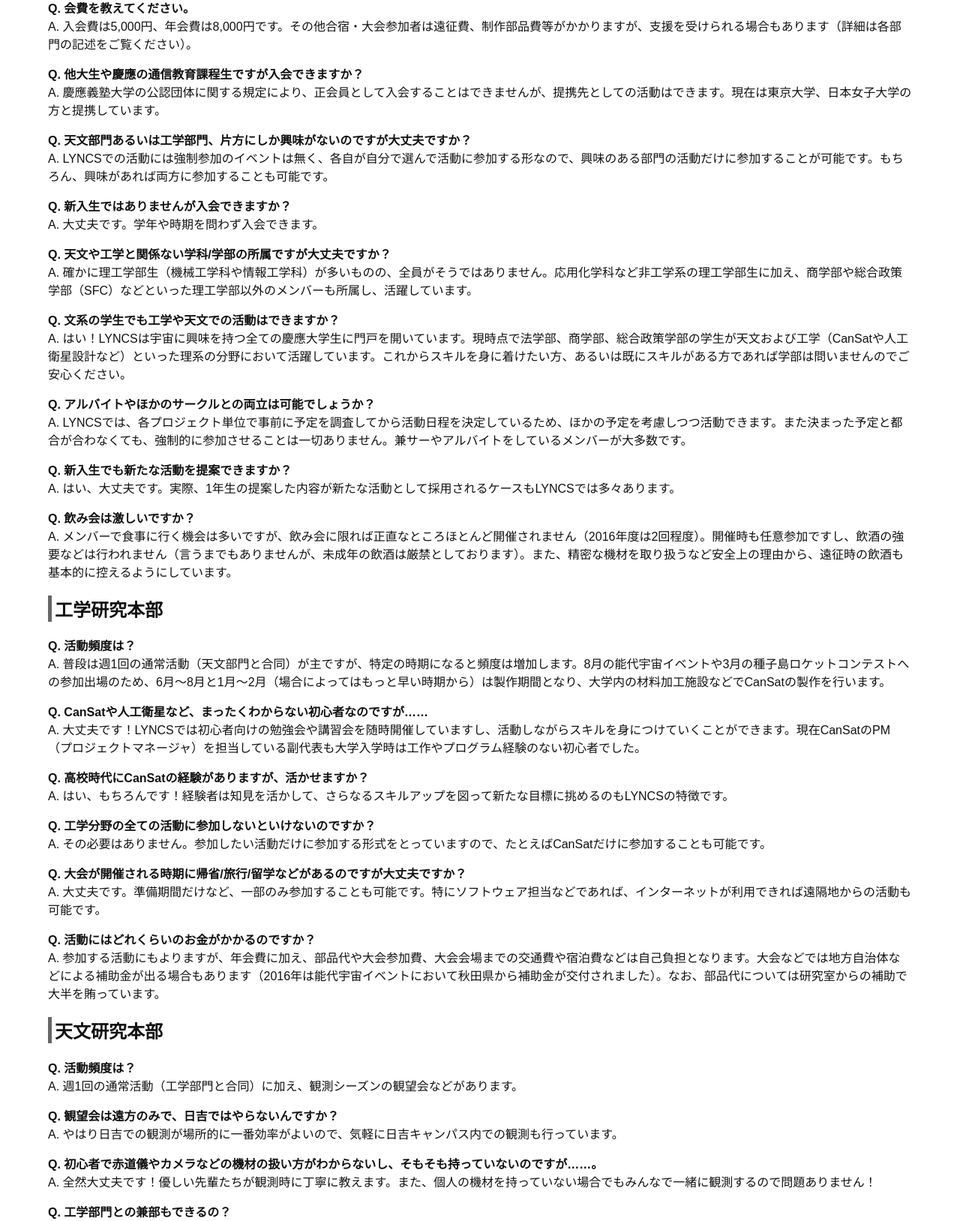
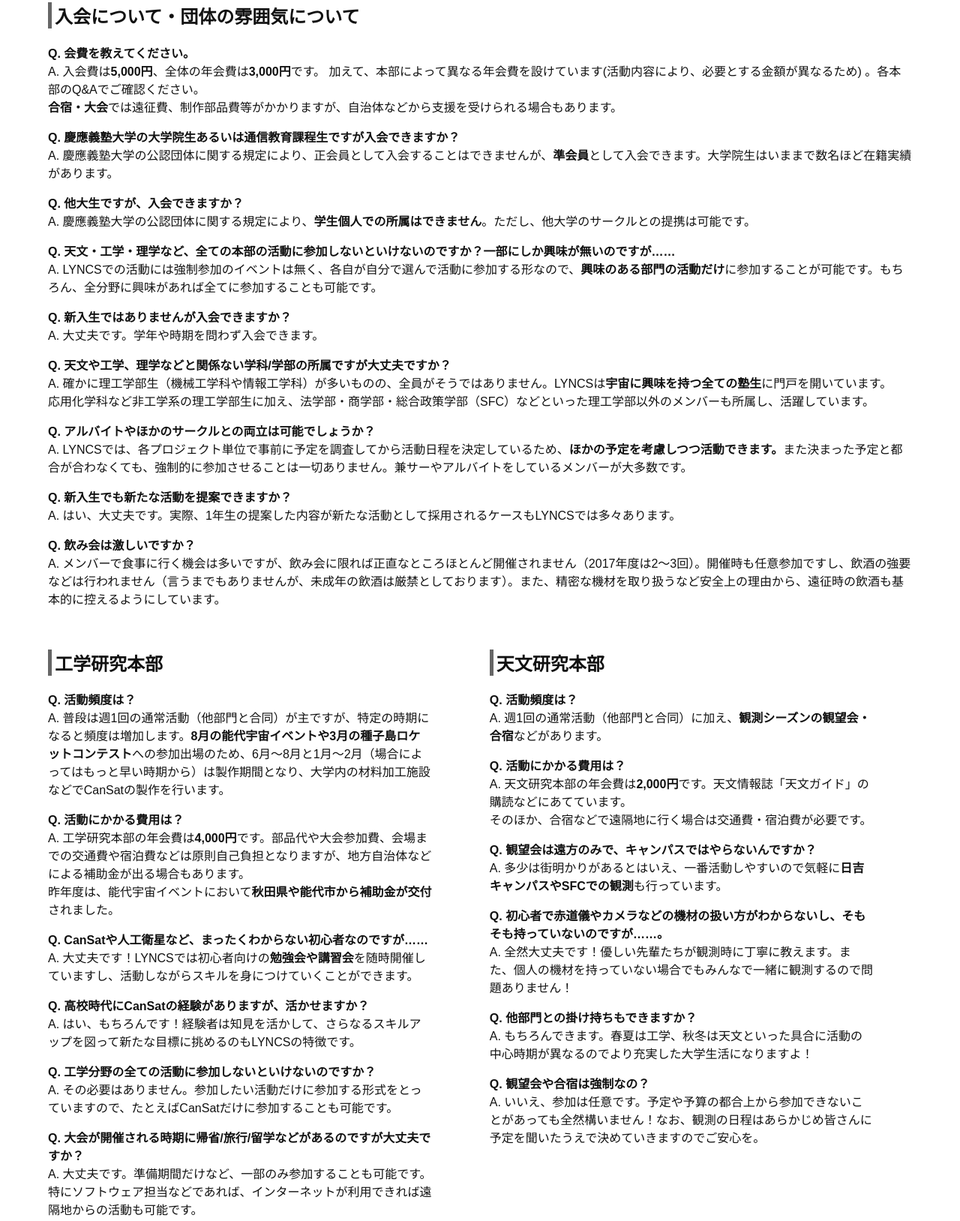
Before and after one commit to LYNCS-Keio/lyncs-official-web, a website: page about/q_and_a.html in a window 1280 px wide. Shown: the part 431-2059 px from the top of the page at 75% size. Drawn offline with nearby package versions, Linux system fonts and the light colour scheme.

Commit message:
renew q_and_a text

```diff
--- a/about/q_and_a.html
+++ b/about/q_and_a.html
@@ -68,37 +68,47 @@
         <h2 class="content_element_title">LYNCSについて</h2>
         <p>
           <span class="question">Q. どういったサークルですか？</span><br>
-          <span class="answer">A. LYNCS（リンクス）は天文から宇宙工学まで、幅広い分野で活動する慶應義塾大学公認団体/文化団体連盟加盟団体（サークル）です。活動分野の広さゆえに自由度が高く、新たなことにも続々とチャレンジできる環境です。また、工学分野では研究室などと連携しており、慶應義塾大学内に存在する旋盤、ボール盤、3Dプリンタなどといった本格的な加工機械を利用することもできます。</span>
+          <span class="answer">
+          A. LYNCS（リンクス）は天文から宇宙工学まで、幅広い分野で活動する<b>慶應義塾大学公認団体/文化団体連盟加盟団体</b>（サークル）です。活動分野の広さゆえに自由度が高く、新たなことにも続々とチャレンジできる環境です。<br>
+          また、工学分野では研究室などと連携しており、慶應義塾大学内に存在する旋盤、ボール盤、3Dプリンタなどといった本格的な加工機械を利用することもできます。
+          </span>
         </p>
+      </div>
 
+      <div class="content_element_full">
         <h2 class="content_element_title">入会について・団体の雰囲気について</h2>
         <p>
           <span class="question">Q. 会費を教えてください。</span><br>
-          <span class="answer">A. 入会費は5,000円、年会費は8,000円です。その他合宿・大会参加者は遠征費、制作部品費等がかかりますが、支援を受けられる場合もあります（詳細は各部門の記述をご覧ください）。</span>
+          <span class="answer">
+          A. 入会費は<b>5,000円</b>、全体の年会費は<b>3,000円</b>です。
+          加えて、本部によって異なる年会費を設けています(活動内容により、必要とする金額が異なるため) 。各本部のQ&Aでご確認ください。<br>
+          <b>合宿・大会</b>では遠征費、制作部品費等がかかりますが、自治体などから支援を受けられる場合もあります。
+          </span>
         </p>
         <p>
-          <span class="question">Q. 他大生や慶應の通信教育課程生ですが入会できますか？</span><br>
-          <span class="answer">A. 慶應義塾大学の公認団体に関する規定により、正会員として入会することはできませんが、提携先としての活動はできます。現在は東京大学、日本女子大学の方と提携しています。</span>
+          <span class="question">Q. 慶應義塾大学の大学院生あるいは通信教育課程生ですが入会できますか？</span><br>
+          <span class="answer">A. 慶應義塾大学の公認団体に関する規定により、正会員として入会することはできませんが、<b>準会員</b>として入会できます。大学院生はいままで数名ほど在籍実績があります。</span>
         </p>
         <p>
-          <span class="question">Q. 天文部門あるいは工学部門、片方にしか興味がないのですが大丈夫ですか？</span><br>
-          <span class="answer">A. LYNCSでの活動には強制参加のイベントは無く、各自が自分で選んで活動に参加する形なので、興味のある部門の活動だけに参加することが可能です。もちろん、興味があれば両方に参加することも可能です。</span>
+          <span class="question">Q. 他大生ですが、入会できますか？</span><br>
+          <span class="answer">A. 慶應義塾大学の公認団体に関する規定により、<b>学生個人での所属はできません</b>。ただし、他大学のサークルとの提携は可能です。</span>
+        </p>
+        <p>
+          <span class="question">Q. 天文・工学・理学など、全ての本部の活動に参加しないといけないのですか？一部にしか興味が無いのですが……</span><br>
+          <span class="answer">A. LYNCSでの活動には強制参加のイベントは無く、各自が自分で選んで活動に参加する形なので、<b>興味のある部門の活動だけ</b>に参加することが可能です。もちろん、全分野に興味があれば全てに参加することも可能です。</span>
         </p>
         <p>
           <span class="question">Q. 新入生ではありませんが入会できますか？</span><br>
           <span class="answer">A. 大丈夫です。学年や時期を問わず入会できます。</span>
         </p>
         <p>
-          <span class="question">Q. 天文や工学と関係ない学科/学部の所属ですが大丈夫ですか？</span><br>
-          <span class="answer">A. 確かに理工学部生（機械工学科や情報工学科）が多いものの、全員がそうではありません。応用化学科など非工学系の理工学部生に加え、商学部や総合政策学部（SFC）などといった理工学部以外のメンバーも所属し、活躍しています。</span>
-        </p>
-        <p>
-          <span class="question">Q. 文系の学生でも工学や天文での活動はできますか？</span><br>
-          <span class="answer">A. はい！LYNCSは宇宙に興味を持つ全ての慶應大学生に門戸を開いています。現時点で法学部、商学部、総合政策学部の学生が天文および工学（CanSatや人工衛星設計など）といった理系の分野において活躍しています。これからスキルを身に着けたい方、あるいは既にスキルがある方であれば学部は問いませんのでご安心ください。</span>
+          <span class="question">Q. 天文や工学、理学などと関係ない学科/学部の所属ですが大丈夫ですか？</span><br>
+          <span class="answer">A. 確かに理工学部生（機械工学科や情報工学科）が多いものの、全員がそうではありません。LYNCSは<b>宇宙に興味を持つ全ての塾生</b>に門戸を開いています。<br>
+          応用化学科など非工学系の理工学部生に加え、法学部・商学部・総合政策学部（SFC）などといった理工学部以外のメンバーも所属し、活躍しています。</span>
         </p>
         <p>
           <span class="question">Q. アルバイトやほかのサークルとの両立は可能でしょうか？</span><br>
-          <span class="answer">A. LYNCSでは、各プロジェクト単位で事前に予定を調査してから活動日程を決定しているため、ほかの予定を考慮しつつ活動できます。また決まった予定と都合が合わなくても、強制的に参加させることは一切ありません。兼サーやアルバイトをしているメンバーが大多数です。</span>
+          <span class="answer">A. LYNCSでは、各プロジェクト単位で事前に予定を調査してから活動日程を決定しているため、<b>ほかの予定を考慮しつつ活動できます。</b>また決まった予定と都合が合わなくても、強制的に参加させることは一切ありません。兼サーやアルバイトをしているメンバーが大多数です。</span>
         </p>
         <p>
           <span class="question">Q. 新入生でも新たな活動を提案できますか？</span><br>
@@ -106,17 +116,26 @@
         </p>
         <p>
           <span class="question">Q. 飲み会は激しいですか？</span><br>
-          <span class="answer">A. メンバーで食事に行く機会は多いですが、飲み会に限れば正直なところほとんど開催されません（2016年度は2回程度）。開催時も任意参加ですし、飲酒の強要などは行われません（言うまでもありませんが、未成年の飲酒は厳禁としております）。また、精密な機材を取り扱うなど安全上の理由から、遠征時の飲酒も基本的に控えるようにしています。</span>
+          <span class="answer">A. メンバーで食事に行く機会は多いですが、飲み会に限れば正直なところほとんど開催されません（2017年度は2～3回）。開催時も任意参加ですし、飲酒の強要などは行われません（言うまでもありませんが、未成年の飲酒は厳禁としております）。また、精密な機材を取り扱うなど安全上の理由から、遠征時の飲酒も基本的に控えるようにしています。</span>
         </p>
+      </div>
 
+      <div class="content_element">
         <h2 class="content_element_title">工学研究本部</h2>
         <p>
           <span class="question">Q. 活動頻度は？</span><br>
-          <span class="answer">A. 普段は週1回の通常活動（天文部門と合同）が主ですが、特定の時期になると頻度は増加します。8月の能代宇宙イベントや3月の種子島ロケットコンテストへの参加出場のため、6月～8月と1月～2月（場合によってはもっと早い時期から）は製作期間となり、大学内の材料加工施設などでCanSatの製作を行います。</span>
+          <span class="answer">A. 普段は週1回の通常活動（他部門と合同）が主ですが、特定の時期になると頻度は増加します。<b>8月の能代宇宙イベントや3月の種子島ロケットコンテスト</b>への参加出場のため、6月～8月と1月～2月（場合によってはもっと早い時期から）は製作期間となり、大学内の材料加工施設などでCanSatの製作を行います。</span>
+        </p>
+        <p>
+          <span class="question">Q. 活動にかかる費用は？</span><br>
+          <span class="answer">
+          A. 工学研究本部の年会費は<b>4,000円</b>です。部品代や大会参加費、会場までの交通費や宿泊費などは原則自己負担となりますが、地方自治体などによる補助金が出る場合もあります。<br>
+          昨年度は、能代宇宙イベントにおいて<b>秋田県や能代市から補助金が交付</b>されました。
+          </span>
         </p>
         <p>
           <span class="question">Q. CanSatや人工衛星など、まったくわからない初心者なのですが……</span><br>
-          <span class="answer">A. 大丈夫です！LYNCSでは初心者向けの勉強会や講習会を随時開催していますし、活動しながらスキルを身につけていくことができます。現在CanSatのPM（プロジェクトマネージャ）を担当している副代表も大学入学時は工作やプログラム経験のない初心者でした。</span>
+          <span class="answer">A. 大丈夫です！LYNCSでは初心者向けの<b>勉強会や講習会</b>を随時開催していますし、活動しながらスキルを身につけていくことができます。</span>
         </p>
         <p>
           <span class="question">Q. 高校時代にCanSatの経験がありますが、活かせますか？</span><br>
@@ -130,39 +149,51 @@
           <span class="question">Q. 大会が開催される時期に帰省/旅行/留学などがあるのですが大丈夫ですか？</span><br>
           <span class="answer">A. 大丈夫です。準備期間だけなど、一部のみ参加することも可能です。特にソフトウェア担当などであれば、インターネットが利用できれば遠隔地からの活動も可能です。</span>
         </p>
-        <p>
-          <span class="question">Q. 活動にはどれくらいのお金がかかるのですか？</span><br>
-          <span class="answer">A. 参加する活動にもよりますが、年会費に加え、部品代や大会参加費、大会会場までの交通費や宿泊費などは自己負担となります。大会などでは地方自治体などによる補助金が出る場合もあります（2016年は能代宇宙イベントにおいて秋田県から補助金が交付されました）。なお、部品代については研究室からの補助で大半を賄っています。</span>
-        </p>
+      </div>
 
+      <div class="content_element">
         <h2 class="content_element_title">天文研究本部</h2>
         <p>
           <span class="question">Q. 活動頻度は？</span><br>
-          <span class="answer">A. 週1回の通常活動（工学部門と合同）に加え、観測シーズンの観望会などがあります。</span>
+          <span class="answer">A. 週1回の通常活動（他部門と合同）に加え、<b>観測シーズンの観望会・合宿</b>などがあります。</span>
         </p>
         <p>
-          <span class="question">Q. 観望会は遠方のみで、日吉ではやらないんですか？</span><br>
-          <span class="answer">A. やはり日吉での観測が場所的に一番効率がよいので、気軽に日吉キャンパス内での観測も行っています。</span>
+          <span class="question">Q. 活動にかかる費用は？</span><br>
+          <span class="answer">
+          A. 天文研究本部の年会費は<b>2,000円</b>です。天文情報誌「天文ガイド」の購読などにあてています。<br>
+          そのほか、合宿などで遠隔地に行く場合は交通費・宿泊費が必要です。
+          </span>
+        </p>
+        <p>
+          <span class="question">Q. 観望会は遠方のみで、キャンパスではやらないんですか？</span><br>
+          <span class="answer">A. 多少は街明かりがあるとはいえ、一番活動しやすいので気軽に<b>日吉キャンパスやSFCでの観測</b>も行っています。</span>
         </p>
         <p>
           <span class="question">Q. 初心者で赤道儀やカメラなどの機材の扱い方がわからないし、そもそも持っていないのですが……。</span><br>
           <span class="answer">A. 全然大丈夫です！優しい先輩たちが観測時に丁寧に教えます。また、個人の機材を持っていない場合でもみんなで一緒に観測するので問題ありません！</span>
         </p>
         <p>
-          <span class="question">Q. 工学部門との兼部もできるの？</span><br>
+          <span class="question">Q. 他部門との掛け持ちもできますか？</span><br>
           <span class="answer">A. もちろんできます。春夏は工学、秋冬は天文といった具合に活動の中心時期が異なるのでより充実した大学生活になりますよ！</span>
         </p>
         <p>
           <span class="question">Q. 観望会や合宿は強制なの？</span><br>
           <span class="answer">A. いいえ、参加は任意です。予定や予算の都合上から参加できないことがあっても全然構いません！なお、観測の日程はあらかじめ皆さんに予定を聞いたうえで決めていきますのでご安心を。</span>
         </p>
+      </div>
 
+      <div class="content_element">
          <h2 class="content_element_title">理学研究本部</h2>
         <p>
           <span class="question">Q. 活動頻度は？</span><br>
-          <span class="answer">A. 週1回の通常活動（工学・天文部門と合同）に加えて、1～2週間に1度勉強会を開催しています。</span>
+          <span class="answer">A. 週1回の通常活動（他部門と合同）に加えて、1～2週間に1度<b>勉強会</b>を開催しています。</span>
         </p>
-
+        <p>
+          <span class="question">Q. 活動にかかる費用は？</span><br>
+          <span class="answer">
+          A. 理学研究本部の年会費は<b>1,000円</b>です。
+          </span>
+        </p>
         <p>
           <span class="question">Q. 数学や物理学が苦手なんですけど……</span><br>
           <span class="answer">A. 大丈夫です！わからない点があれば皆で議論しながら理解を深めていきます。少しでも理解できるよう全力でサポートします！</span>
@@ -172,8 +203,20 @@
           <span class="answer">A. 提案していただければ、その題材についての勉強会を開催できます。大学1年の授業でやっているようなことから、上の学年でやるようなことまでチャレンジできます！</span>
         </p>
         <p>
-          <span class="question">Q. 工学部門や天文部門と掛け持ちすることはできるの？</span><br>
-          <span class="answer">A. 可能です！現理学研究本部のメンバー全員が他部門と掛け持ちしています。</span>
+          <span class="question">Q. 他部門との掛け持ちもできますか？</span><br>
+          <span class="answer">A. 可能です！理学研究本部メンバーの大多数が他部門と掛け持ちしています。</span>
+        </p>
+      </div>
+
+      <div class="content_element">
+         <h2 class="content_element_title">先進技術研究本部</h2>
+         <p>
+           <span class="question">Q. 活動頻度は？</span><br>
+           <span class="answer">他の本部と違い、プロジェクトごとに動くので不定期です。</span>
+         </p>
+        <p>
+          <span class="question">Q. 活動にかかる費用は？</span><br>
+          <span class="answer">特定の活動を継続的に行わないので、会費は徴収していません。</span>
         </p>
       </div>
     </div>
```
